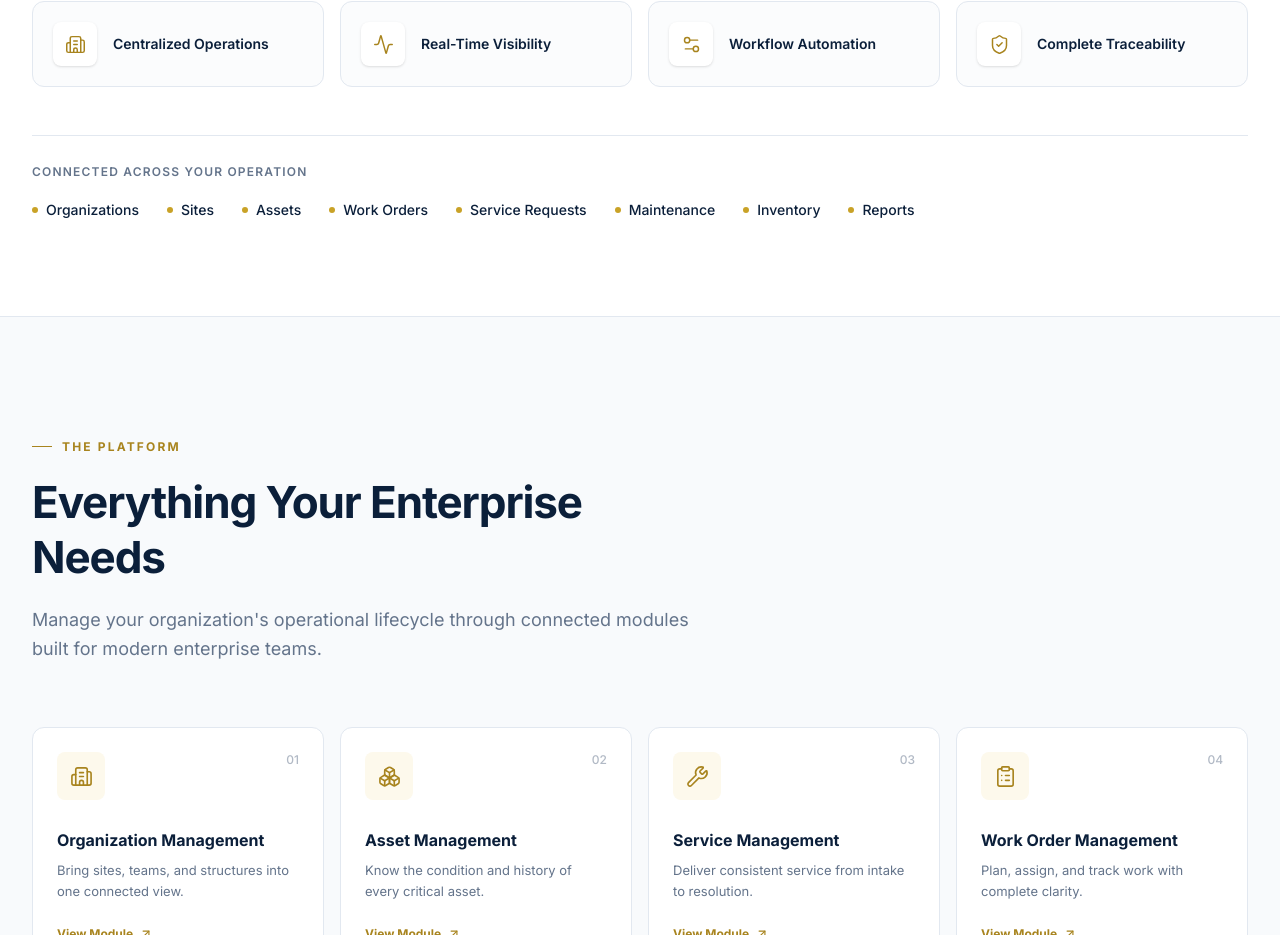
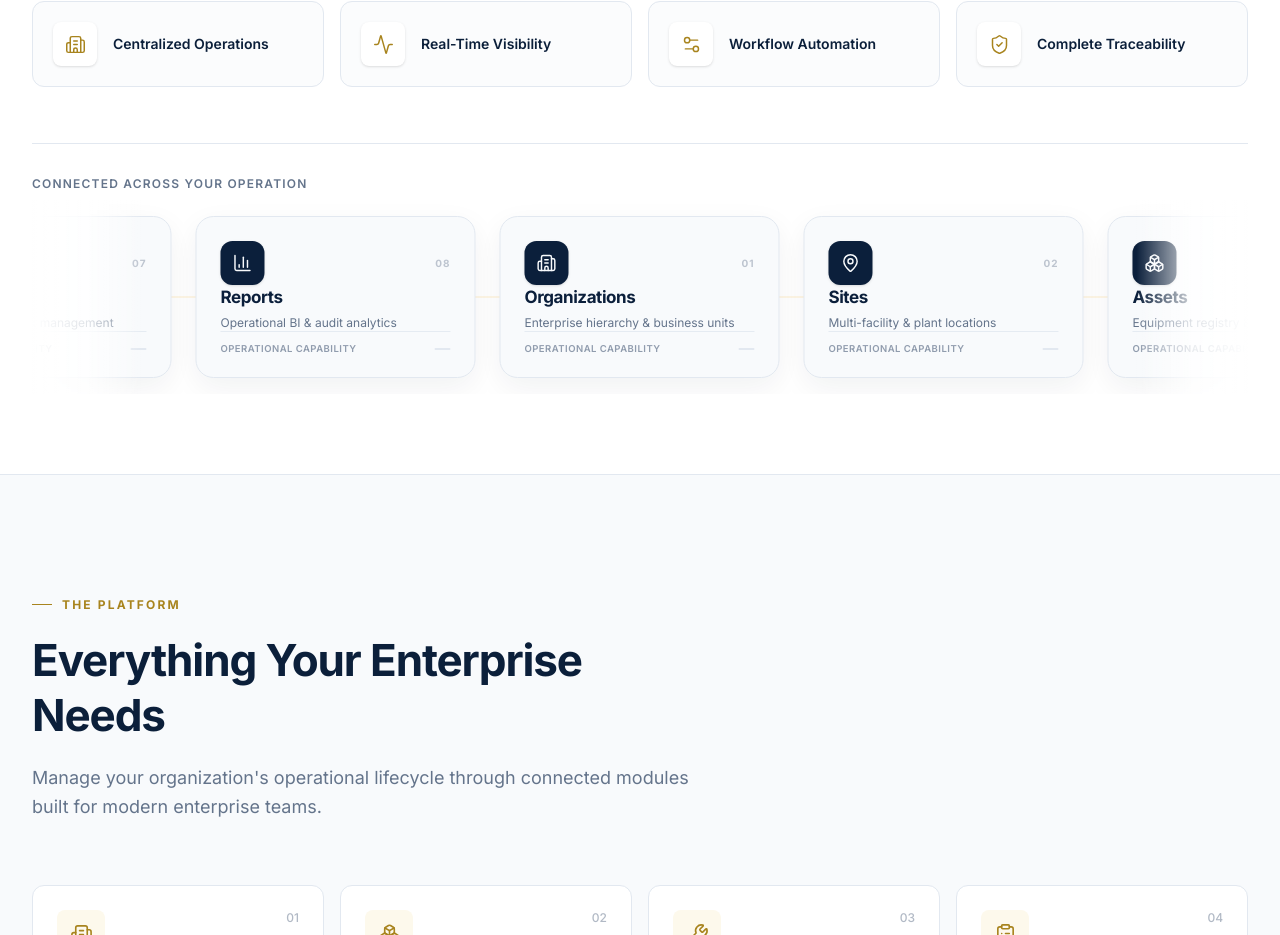
Before and after one commit to gollapuveeresh/fieldopus-nexus-frontend-ui, a React (Vite) app: page / in a window 1280 px wide. Shown: the part 1880-2815 px from the top of the page. Built offline with nearby package versions, Linux system fonts and the light colour scheme; the HTML template or start-up script is replaced by a standard one.

Commit message:
added animation  on the landing page

```diff
--- a/src/index.css
+++ b/src/index.css
@@ -219,3 +219,42 @@ input[type="checkbox"] {
     animation: none;
   }
 }
+
+/* ─── Connected Operations Card Marquee — Left → Right ────────────────────── */
+/*
+ * The track contains two identical segments (Set A + Set B), each with identical width W.
+ * Moving from translate3d(-50%, 0, 0) to translate3d(0%, 0, 0) shifts the track
+ * in the positive X direction (LEFT → RIGHT).
+ * When it reaches 0%, Set A exactly occupies the coordinates Set B occupied at -50%.
+ * This produces an infinite seamless conveyor with zero visual jump or blank space.
+ */
+@keyframes ops-cards-marquee-ltr {
+  from {
+    transform: translate3d(-50%, 0, 0);
+  }
+  to {
+    transform: translate3d(0%, 0, 0);
+  }
+}
+
+.ops-cards-marquee-ltr {
+  display: flex;
+  width: max-content;
+  animation: ops-cards-marquee-ltr 36s linear infinite;
+  will-change: transform;
+}
+
+@media (prefers-reduced-motion: reduce) {
+  .ops-cards-marquee-ltr {
+    animation: none;
+    transform: none;
+    overflow-x: auto;
+    width: 100%;
+    max-width: 100%;
+    scroll-behavior: smooth;
+    padding-bottom: 0.5rem;
+  }
+  .ops-cards-marquee-ltr > .ops-marquee-clone {
+    display: none;
+  }
+}
--- a/src/pages/LandingPage.tsx
+++ b/src/pages/LandingPage.tsx
@@ -24,6 +24,7 @@ import {
   Gauge,
   HardHat,
   Layers3,
+  MapPin,
   Menu,
   Package,
   Radio,
@@ -45,6 +46,55 @@ interface Props {
 }
 
 type Icon = ElementType
+
+interface ConnectedOpItem {
+  title: string
+  icon: Icon
+  desc: string
+}
+
+const connectedOperations: ConnectedOpItem[] = [
+  {
+    title: "Organizations",
+    icon: Building2,
+    desc: "Enterprise hierarchy & business units",
+  },
+  {
+    title: "Sites",
+    icon: MapPin,
+    desc: "Multi-facility & plant locations",
+  },
+  {
+    title: "Assets",
+    icon: Boxes,
+    desc: "Equipment registry & lifecycle",
+  },
+  {
+    title: "Work Orders",
+    icon: ClipboardList,
+    desc: "Job dispatch & execution tracking",
+  },
+  {
+    title: "Service Requests",
+    icon: Settings2,
+    desc: "Intake routing & SLA triage",
+  },
+  {
+    title: "Maintenance",
+    icon: Wrench,
+    desc: "Preventive & corrective schedules",
+  },
+  {
+    title: "Inventory",
+    icon: Package,
+    desc: "Parts catalog & stock management",
+  },
+  {
+    title: "Reports",
+    icon: BarChart3,
+    desc: "Operational BI & audit analytics",
+  },
+]
 
 // ─── Mega-menu data ────────────────────────────────────────────────────────
 interface MegaMenuItem {
@@ -1429,29 +1479,110 @@ export default function LandingPage({ onNavigate, page }: Props) {
                 )
               })}
             </div>
-            <Reveal className="mt-12 border-t border-border pt-7">
-              <p className="mb-5 text-xs font-semibold uppercase tracking-widest text-text-secondary">
+            {/* ── Connected Operations Card Marquee (LEFT → RIGHT) ── */}
+            <Reveal className="mt-14 border-t border-border pt-8">
+              <p className="mb-6 text-xs font-semibold uppercase tracking-widest text-text-secondary">
                 Connected across your operation
               </p>
-              <div className="flex flex-wrap gap-x-7 gap-y-4 text-sm font-medium text-navy-800">
-                {[
-                  "Organizations",
-                  "Sites",
-                  "Assets",
-                  "Work Orders",
-                  "Service Requests",
-                  "Maintenance",
-                  "Inventory",
-                  "Reports",
-                ].map((capability) => (
-                  <span
-                    key={capability}
-                    className="inline-flex items-center gap-2"
-                  >
-                    <span className="size-1.5 rounded-full bg-gold-500" />
-                    {capability}
-                  </span>
-                ))}
+
+              {/* Overflow container with subtle edge masks, background connector line, and paused-on-hover interaction */}
+              <div
+                className="group relative overflow-hidden py-4 -my-4"
+                aria-label="Connected operations capability cards"
+              >
+                {/* Left & right edge fade masks */}
+                <div className="pointer-events-none absolute inset-y-0 left-0 z-30 w-16 sm:w-28 bg-gradient-to-r from-white via-white/80 to-transparent" />
+                <div className="pointer-events-none absolute inset-y-0 right-0 z-30 w-16 sm:w-28 bg-gradient-to-l from-white via-white/80 to-transparent" />
+
+                {/* Subtle continuous gold connector line running horizontally behind cards */}
+                <div className="pointer-events-none absolute left-0 right-0 top-1/2 -translate-y-1/2 h-[1px] bg-[#F5C451]/30 z-0" />
+
+                {/* Continuous LEFT → RIGHT moving card track */}
+                <div
+                  className="ops-cards-marquee-ltr group-hover:[animation-play-state:paused] active:[animation-play-state:paused]"
+                >
+                  {/* SET A */}
+                  <div className="flex gap-6 shrink-0 pr-6">
+                    {connectedOperations.map((op, i) => {
+                      const OpIcon = op.icon
+                      return (
+                        <div
+                          key={`set-a-${op.title}`}
+                          className="group/card relative z-10 flex h-[162px] w-[260px] sm:w-[280px] shrink-0 flex-col justify-between rounded-[18px] border border-[#E2E8F0] bg-[#F8FAFC] p-6 text-left shadow-[0_10px_30px_rgba(11,31,59,0.06)] transition-all duration-300 ease-out hover:-translate-y-1 hover:scale-[1.01] hover:border-[#F5C451]/60 hover:shadow-[0_18px_38px_rgba(11,31,59,0.12)] cursor-default select-none"
+                        >
+                          {/* Top: icon container & sequence index */}
+                          <div className="flex items-center justify-between">
+                            <div className="flex size-11 items-center justify-center rounded-xl bg-[#0B1F3B] text-[#F8FAFC] shadow-sm transition-all duration-300 group-hover/card:bg-[#162A4B] group-hover/card:text-[#F5C451] group-hover/card:shadow-[0_0_14px_rgba(245,196,81,0.25)]">
+                              <OpIcon size={20} strokeWidth={1.75} />
+                            </div>
+                            <span className="text-[10px] font-bold tracking-widest uppercase text-text-secondary/40 transition-colors duration-200 group-hover/card:text-[#F5C451]">
+                              0{i + 1}
+                            </span>
+                          </div>
+
+                          {/* Middle: operation name & descriptor */}
+                          <div>
+                            <h3 className="text-base sm:text-[17px] font-bold tracking-tight text-[#0B1F3B]">
+                              {op.title}
+                            </h3>
+                            <p className="mt-1 text-xs text-text-secondary leading-snug line-clamp-1">
+                              {op.desc}
+                            </p>
+                          </div>
+
+                          {/* Bottom: operational capability label + subtle gold indicator */}
+                          <div className="flex items-center justify-between border-t border-[#E2E8F0]/80 pt-2.5">
+                            <span className="text-[9.5px] font-semibold uppercase tracking-wider text-text-secondary/70 transition-colors duration-200 group-hover/card:text-[#0B1F3B]">
+                              Operational Capability
+                            </span>
+                            <span className="h-[2px] w-4 rounded-full bg-[#E2E8F0] transition-all duration-300 group-hover/card:w-7 group-hover/card:bg-[#F5C451]" />
+                          </div>
+                        </div>
+                      )
+                    })}
+                  </div>
+
+                  {/* SET B — exact duplicate for seamless infinite loop */}
+                  <div className="ops-marquee-clone flex gap-6 shrink-0 pr-6" aria-hidden="true">
+                    {connectedOperations.map((op, i) => {
+                      const OpIcon = op.icon
+                      return (
+                        <div
+                          key={`set-b-${op.title}`}
+                          className="group/card relative z-10 flex h-[162px] w-[260px] sm:w-[280px] shrink-0 flex-col justify-between rounded-[18px] border border-[#E2E8F0] bg-[#F8FAFC] p-6 text-left shadow-[0_10px_30px_rgba(11,31,59,0.06)] transition-all duration-300 ease-out hover:-translate-y-1 hover:scale-[1.01] hover:border-[#F5C451]/60 hover:shadow-[0_18px_38px_rgba(11,31,59,0.12)] cursor-default select-none"
+                        >
+                          {/* Top: icon container & sequence index */}
+                          <div className="flex items-center justify-between">
+                            <div className="flex size-11 items-center justify-center rounded-xl bg-[#0B1F3B] text-[#F8FAFC] shadow-sm transition-all duration-300 group-hover/card:bg-[#162A4B] group-hover/card:text-[#F5C451] group-hover/card:shadow-[0_0_14px_rgba(245,196,81,0.25)]">
+                              <OpIcon size={20} strokeWidth={1.75} />
+                            </div>
+                            <span className="text-[10px] font-bold tracking-widest uppercase text-text-secondary/40 transition-colors duration-200 group-hover/card:text-[#F5C451]">
+                              0{i + 1}
+                            </span>
+                          </div>
+
+                          {/* Middle: operation name & descriptor */}
+                          <div>
+                            <h3 className="text-base sm:text-[17px] font-bold tracking-tight text-[#0B1F3B]">
+                              {op.title}
+                            </h3>
+                            <p className="mt-1 text-xs text-text-secondary leading-snug line-clamp-1">
+                              {op.desc}
+                            </p>
+                          </div>
+
+                          {/* Bottom: operational capability label + subtle gold indicator */}
+                          <div className="flex items-center justify-between border-t border-[#E2E8F0]/80 pt-2.5">
+                            <span className="text-[9.5px] font-semibold uppercase tracking-wider text-text-secondary/70 transition-colors duration-200 group-hover/card:text-[#0B1F3B]">
+                              Operational Capability
+                            </span>
+                            <span className="h-[2px] w-4 rounded-full bg-[#E2E8F0] transition-all duration-300 group-hover/card:w-7 group-hover/card:bg-[#F5C451]" />
+                          </div>
+                        </div>
+                      )
+                    })}
+                  </div>
+                </div>
               </div>
             </Reveal>
           </div>
```
